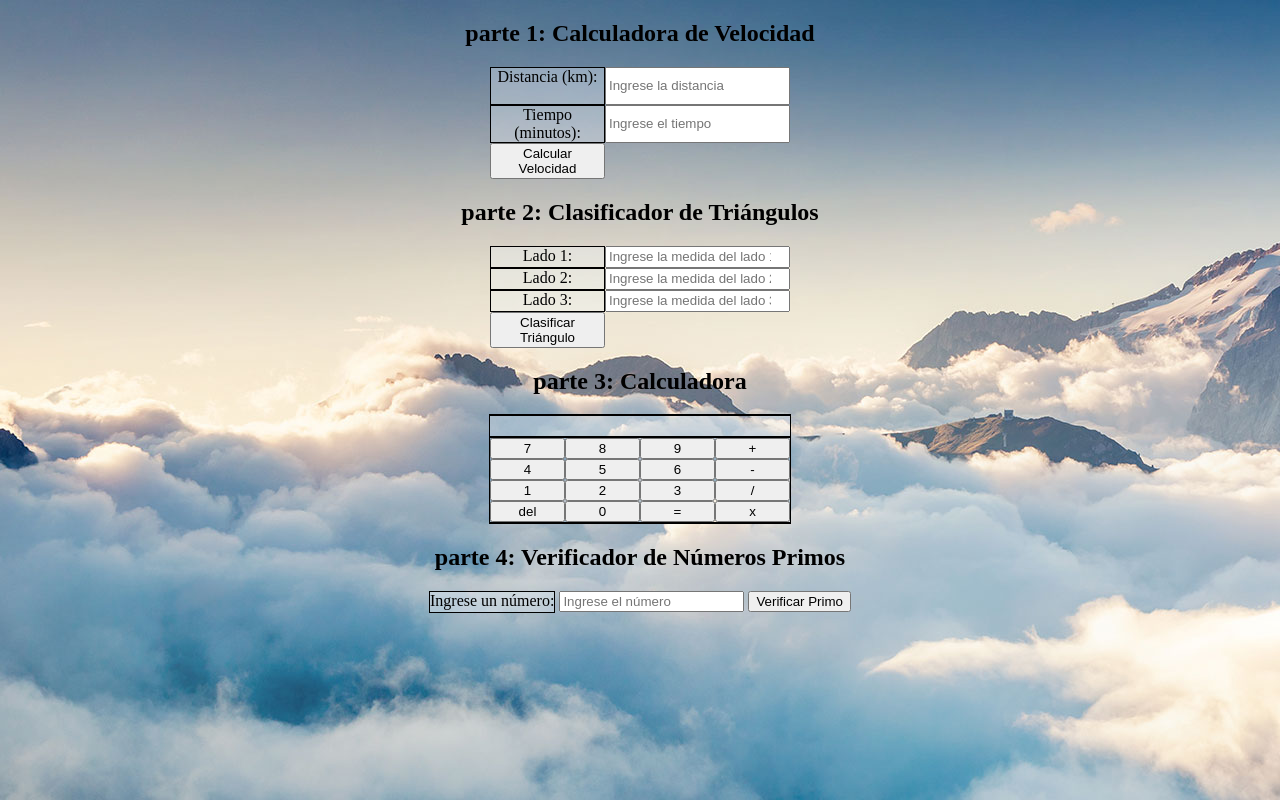
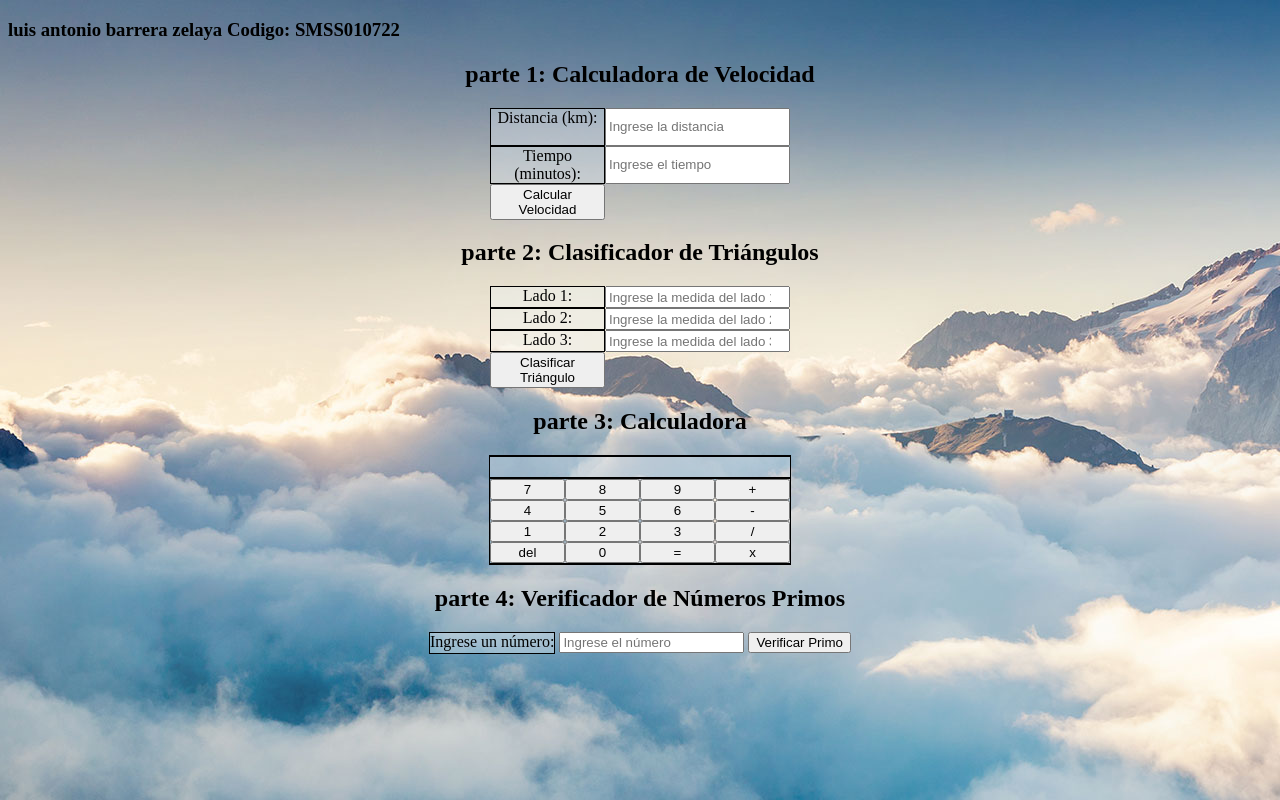
Before and after one commit to YoSoyLuis503/PracticaSemana3, a plain HTML site: page inicio.html in a window 1280 px wide. Drawn offline with Linux system fonts and the light colour scheme.

Commit message:
Update inicio.html

```diff
--- a/inicio.html
+++ b/inicio.html
@@ -8,6 +8,8 @@
     <title>S3</title>
 </head>
 <body>
+
+    <h3>luis antonio barrera zelaya Codigo: SMSS010722</h3>
     <center>
     <!-- parte 1 -->
 
```
